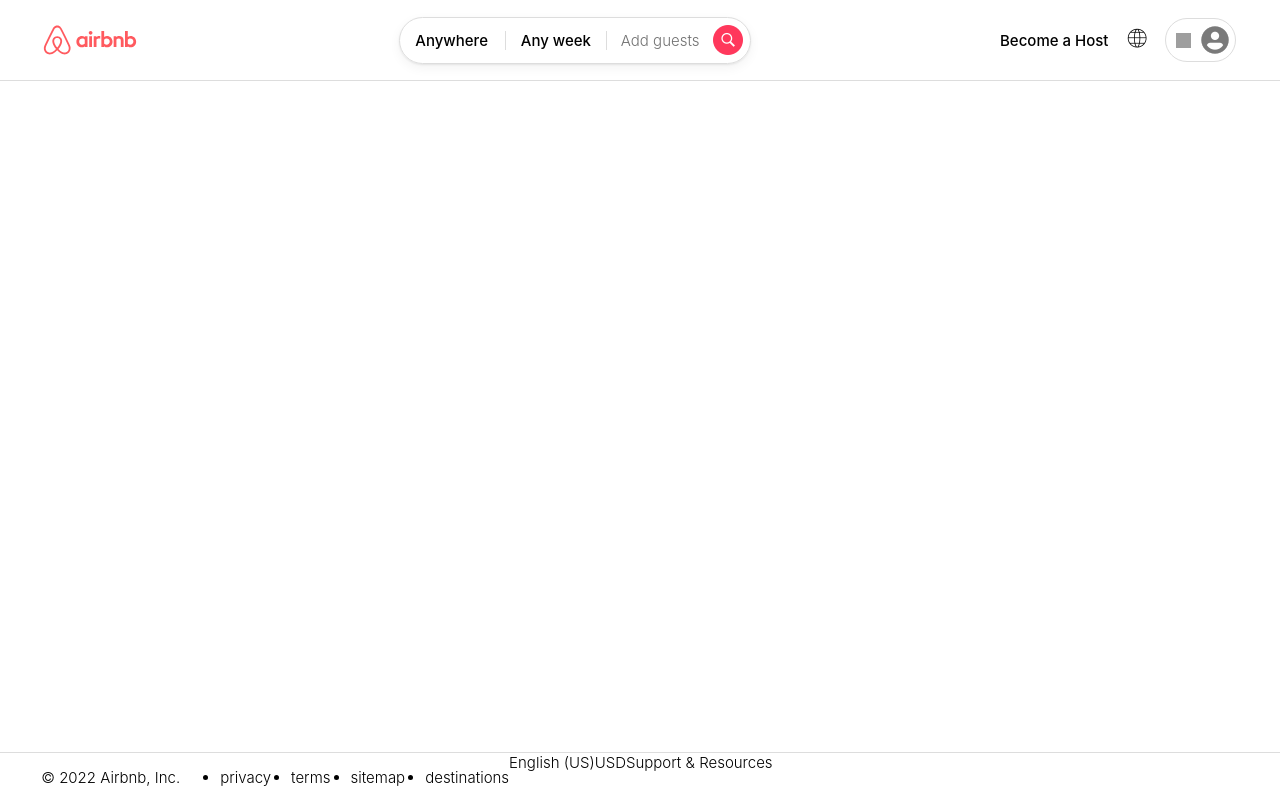
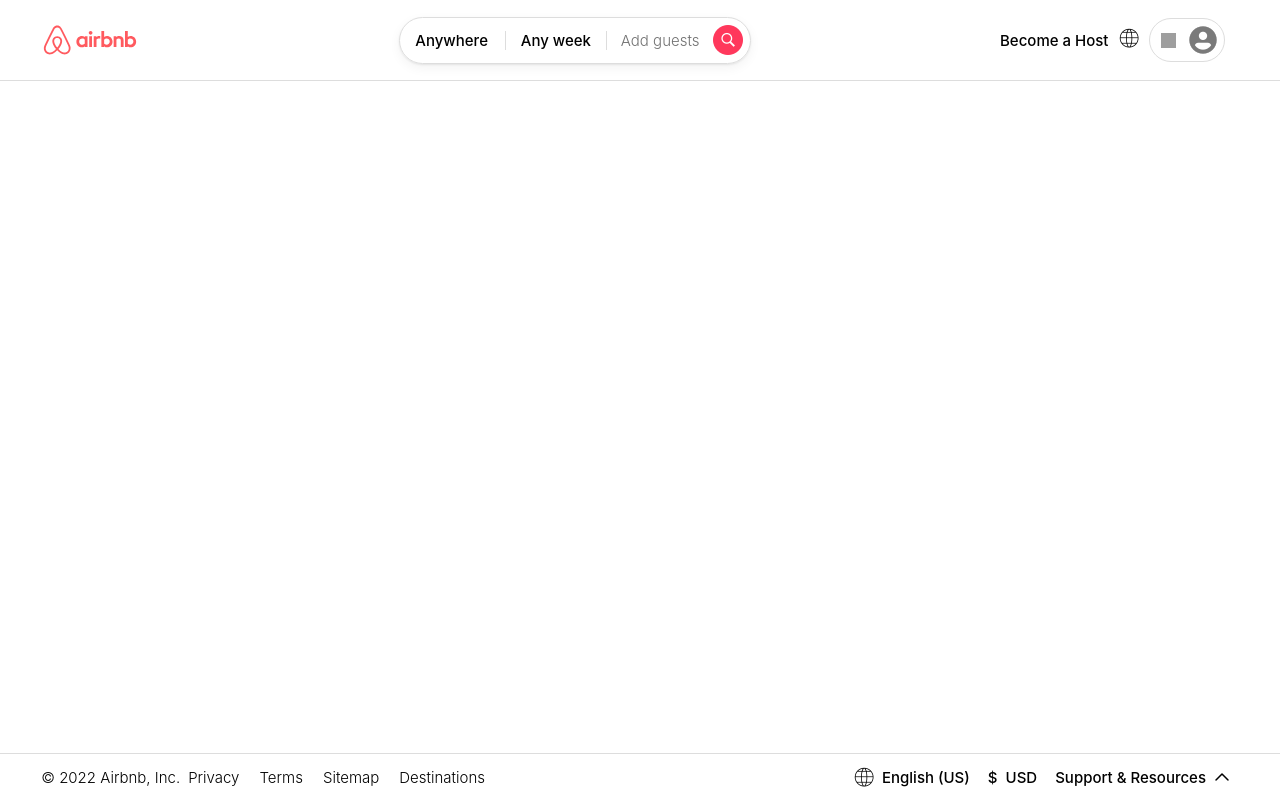
Before and after one commit to khaykay/clonebnb, a React (Create React App) app: page / in a window 1280 px wide. Built offline with nearby package versions, Linux system fonts and the light colour scheme; grey boxes are pictures that could not be loaded.

Commit message:
second update

```diff
--- a/src/components/Footer.jsx
+++ b/src/components/Footer.jsx
@@ -1,6 +1,8 @@
 import React from "react";
 import Card from "./Card";
+import worldicon from "../asset/icons8-world-20.png";
 import "../styles/Footer.css";
+import chevron from "../asset/icons8-chevron-16.png";
 function Footer() {
   return (
     <div className="footer">
@@ -23,16 +25,18 @@
           </div>
         </div>
         <div className="right-foot">
-          <span className="english">
-            <img src="" alt="" />
-            <span>English (US)</span>
+          <span className="english bold">
+            <span className="region">
+              <img src={worldicon} alt="" />
+              <span>English (US)</span>
+            </span>
             <span className="dollar">
-              <img src="" alt="" />
+              <span> $ </span>
               <span>USD</span>
             </span>
             <span className="support">
               <span>Support & Resources</span>
-              <img src="" alt="" />
+              <img src={chevron} alt="" />
             </span>
           </span>
         </div>
--- a/src/styles/Card.css
+++ b/src/styles/Card.css
@@ -1,3 +1,4 @@
 .card {
-  padding: 0 37px;
+  padding-left: 37px;
+  padding-right: 50px;
 }
--- a/src/styles/Footer.css
+++ b/src/styles/Footer.css
@@ -1,12 +1,40 @@
 .footer-wrapper {
   height: 47px;
+  max-width: 100%;
   width: 100%;
   border-top: 1px solid var(--grey);
   position: fixed;
   bottom: 0;
   display: flex;
+  align-items: center;
+  justify-content: space-between;
+  box-sizing: border-box;
 }
 ul {
   display: inline-flex;
   gap: 20px;
+  list-style-type: none;
+  margin: 0;
+  padding: 0;
 }
+li {
+  text-transform: capitalize;
+}
+/* .right-foot {
+  position: inherit;
+  right: 0;
+  margin-right: 53px;
+} */
+.english {
+  display: flex;
+  align-items: center;
+  gap: 18px;
+}
+.region,
+.support,
+.dollar,
+.copywrite {
+  display: flex;
+  align-items: center;
+  gap: 8px;
+}
--- a/src/styles/Topbar.css
+++ b/src/styles/Topbar.css
@@ -55,14 +55,14 @@
   /* background-color: aquamarine; */
 }
 .profile {
-  width: 69px;
+  width: 74px;
   height: 42px;
   border-radius: 25px;
   border: 0.5px solid var(--grey);
   display: flex;
   justify-content: space-around;
   align-items: center;
-  margin-right: 14px;
+  margin-right: 25px;
 }
 .menu-icon {
   width: 15px;
```
Also changed, not shown: src/asset/icons8-chevron-16.png (added).
